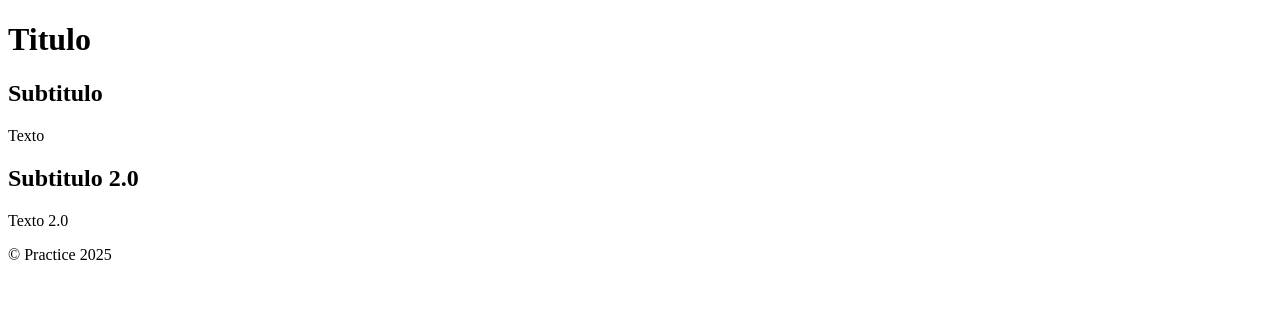
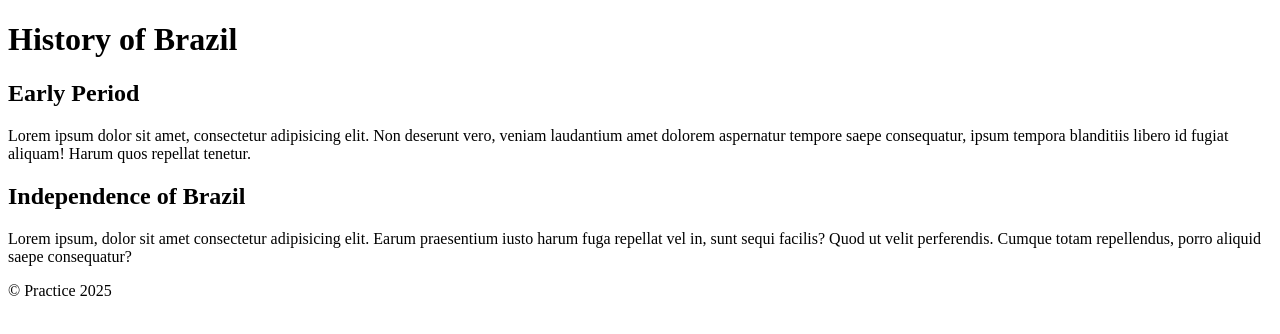
Before and after one commit to LipeRodri/nopainnogainfour, a plain HTML site: page index.html in a window 1280 px wide. Drawn offline with Linux system fonts and the light colour scheme.

Commit message:
Update index.html

```diff
--- a/index.html
+++ b/index.html
@@ -3,7 +3,7 @@
 <head>
     <meta charset="UTF-8">
     <meta name="viewport" content="width=device-width, initial-scale=1.0">
-    <title></title>
+    <title>Brasil</title>
 </head>
 
 <body>
@@ -11,21 +11,21 @@
     <main>
 
         <header>
-            <h1>Titulo</h1>
+            <h1>History of Brazil</h1>
         </header>
 
         <article>
-            <h2>Subtitulo</h2>
+            <h2>Early Period</h2>
             <p>
-                Texto
+                Lorem ipsum dolor sit amet, consectetur adipisicing elit. Non deserunt vero, veniam laudantium amet dolorem aspernatur tempore saepe consequatur, ipsum tempora blanditiis libero id fugiat aliquam! Harum quos repellat tenetur.
             </p>
         </article>
 
 
         <article>
-            <h2>Subtitulo 2.0</h2>
+            <h2>Independence of Brazil</h2>
             <p>
-                Texto 2.0
+                Lorem ipsum, dolor sit amet consectetur adipisicing elit. Earum praesentium iusto harum fuga repellat vel in, sunt sequi facilis? Quod ut velit perferendis. Cumque totam repellendus, porro aliquid saepe consequatur?
             </p>
         </article>
     </main>
```
